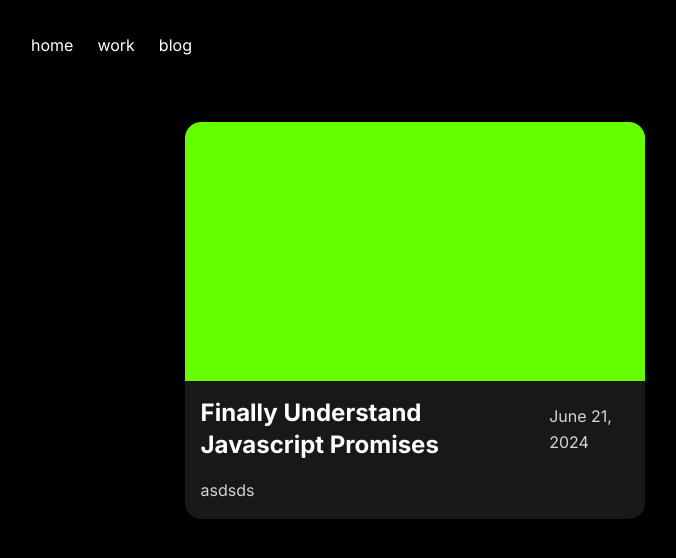
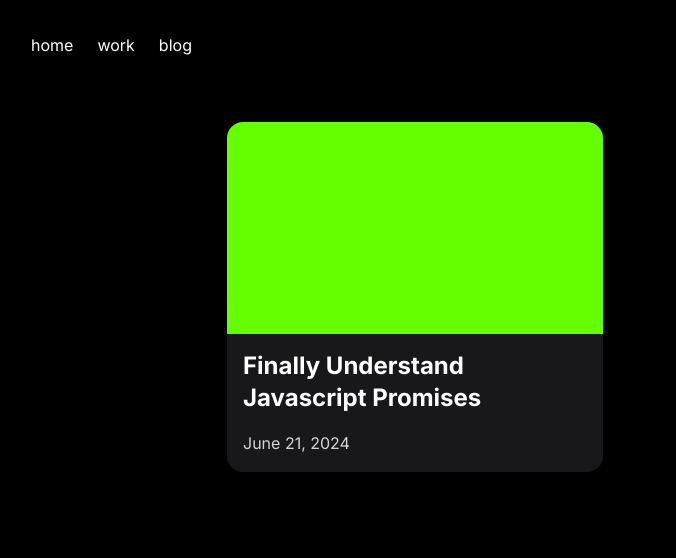
Before and after one commit to yousefnegmeldin/portfolio, a Next.js app: page /blog in a window 1280 px wide. Shown: the top 558 px of the page, without its empty margins (225-901 px from the left). Built offline with nearby package versions, Linux system fonts and the light colour scheme.

Commit message:
refactored blog

```diff
--- a/app/blog/page.tsx
+++ b/app/blog/page.tsx
@@ -2,23 +2,17 @@ import Link from 'next/link'
 import React from 'react'
 import Image from 'next/image'
 import setup from '../../public/pictures/green.jpg'
+import Blog from '../ui/Blog'
 const page = () => {
   return (
-    <div className='w-full mt-16'>
-      <main className='w-full flex gap-8 flex flex-col items-center'>
-        <Link href="/blog/1" className='w-3/5'>
-          <div className='rounded-2xl'>
-          <Image src={setup} alt="setup" className='rounded-tl-2xl rounded-tr-2xl' />
-          <div className='w-full bg-gray-400 flex flex-col gap-4 bg-zinc-900 p-4 rounded-bl-2xl rounded-br-2xl'>
-              <div className='flex items-center justify-between'>
-                <h1 className='text-md font-bold lg:text-2xl'> Finally Understand Javascript Promises </h1>
-                <p className='text-neutral-300'>June 21, 2024</p>
-              </div>
-
-              <p className='text-neutral-300'>asdsds</p>
-          </div>
-        </div>
-        </Link>
+    <div className='w-full flex justify-center mt-16 '>
+      <main className='flex justify-center flex-wrap gap-4' >
+        <Blog
+          title="Finally Understand Javascript Promises"
+          date="June 21, 2024"
+          alt="green"
+          imageSrc={setup}
+        />
       </main>
     </div>
   )
--- /dev/null
+++ b/app/ui/Blog.tsx
@@ -0,0 +1,25 @@
+import React,{FC} from 'react'
+import Link from 'next/link'
+import Image, { StaticImageData } from 'next/image'
+type BlogProps = {
+    title:string,
+    date:string,
+    alt:string,
+    imageSrc:StaticImageData,
+}
+
+const Blog:FC<BlogProps> = ({title,date,alt,imageSrc}) => {
+  return (
+    <Link href="/blog/javascript_promises" className='w-[calc(50%-0.5rem)]'>
+        <div className='rounded-2xl'>
+          <Image src={imageSrc} alt={alt} className='rounded-tl-2xl rounded-tr-2xl' />
+          <div className='w-full bg-gray-400 flex flex-col gap-4 bg-zinc-900 p-4 rounded-bl-2xl rounded-br-2xl'>
+            <h1 className='text-md font-bold lg:text-2xl'> {title} </h1>
+            <p className='text-neutral-300'>{date}</p>
+          </div>
+        </div>
+        </Link>
+  )
+}
+
+export default Blog
```
Also changed, not shown: app/blog/javascript_promises/Content.mdx (added, +20 -0 lines), app/blog/javascript_promises/page.tsx (renamed from app/blog/first/page.tsx), app/blog/sample_blog.mdx (renamed from app/blog/first/Content.mdx).
